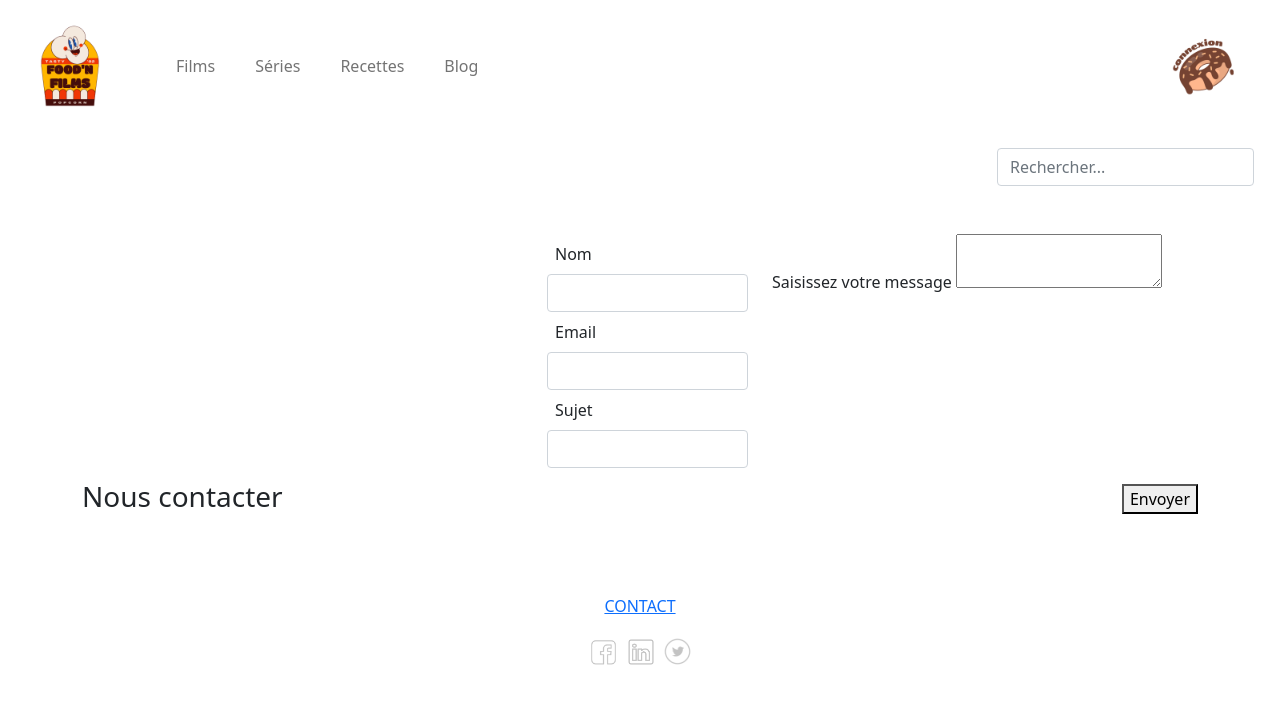
After one commit to justGiletta/WCS_checkpoint4_foodNfilms, a Symfony app: template templates/home/contact.html.twig in a window 1280 px wide. The commit adds this page. Shown: the top 704 px of the page. Run offline with Twig, Linux system fonts and the light colour scheme; the template is opened without the code that fills it, so the values that code supplies are empty; form fields are guessed from the names that the template uses; some libraries are stand-ins or nearby versions.

Commit message:
contact features + layout

```diff
--- a/config/services.yaml
+++ b/config/services.yaml
@@ -4,6 +4,7 @@
 # Put parameters here that don't need to change on each machine where the app is deployed
 # https://symfony.com/doc/current/best_practices.html#use-parameters-for-application-configuration
 parameters:
+    mailer_from: '%env(resolve:MAILER_FROM_ADDRESS)%'
 
 services:
     # default configuration for services in *this* file
--- a/templates/base.html.twig
+++ b/templates/base.html.twig
@@ -33,6 +33,9 @@
         </div>
         <footer class="footer mt-auto py-3">
             <div class="container text-center">
+               <p><a href="{{ path('contact') }}">CONTACT</a></p>
+            </div>
+            <div class="container text-center">
                 <a href="#"><img src="{{ asset('build/images/RS/facebook.png')}}" height="35px" alt=""></a>
                 <a href="#"><img src="{{ asset('build/images/RS/linkedin.png')}}" height="30px" alt=""></a>
                 <a href="#"><img src="{{ asset('build/images/RS/tweeter.png')}}" height="35px" alt=""></a>
--- /dev/null
+++ b/templates/home/contact.html.twig
@@ -0,0 +1,47 @@
+{% extends 'base.html.twig' %}
+
+{% block title %}- CONTACT {% endblock %}
+
+{% block body %}
+<div class="container my-5">
+	<div class="d-flex justify-content-around">
+		<div class="col-5 d-flex flex-column justify-content-end">
+			<h1 class="h3 mb-3 font-weight-normal">Nous contacter</h1>
+		</div>
+		<div class="col-7">
+			{{ form_start(contactForm) }}
+			<div class="row">
+				<div class="col-lg-5 col-xl-4">
+					<div class="form-group">
+						{{ form_label(contactForm.nom, 'Nom',{'label_attr': {'class': 'ms-2 my-2'}}) }}
+						{{ form_errors(contactForm) }}
+						{{ form_widget(contactForm.nom) }}
+					</div>
+					<div class="form-group">
+						{{ form_label(contactForm.email, 'Email',{'label_attr': {'class': 'ms-2 my-2'}}) }}
+						{{ form_errors(contactForm) }}
+						{{ form_widget(contactForm.email) }}
+					</div>
+					<div class="form-group">
+						{{ form_label(contactForm.sujet, 'Sujet',{'label_attr': {'class': 'ms-2 my-2'}}) }}
+						{{ form_errors(contactForm) }}
+						{{ form_widget(contactForm.sujet) }}
+					</div>
+				</div>
+				<div class="col-lg-7 col-xl-8">
+					<div class="form-group">
+						{{ form_label(contactForm.message, 'Saisissez votre message', {'label_attr': {'class': 'my-2'}}) }}
+						{{ form_errors(contactForm) }}
+						{{ form_widget(contactForm.message, {'attr': {'class': 'different-control'}}) }}
+					</div>
+				</div>
+			</div>
+			<div class="form-group text-center text-md-right my-3 d-flex flex-row-reverse">
+				<button type="submit" class="button mt-0">Envoyer</button>
+			</div>
+			{{ form_end(contactForm) }}
+		</div>
+	</div>
+</div>
+
+{% endblock %}
--- a/templates/reset_password/check_email.html.twig
+++ b/templates/reset_password/check_email.html.twig
@@ -4,7 +4,7 @@
 
 {% block body %}
 <div class="container text-center">
-	<h5 class="my-3">
+	<h5 class="my-5">
 		Si un compte correspondant à votre adresse e-mail existe, alors un e-mail vient d'être envoyé contenant un lien que vous pouvez utiliser pour réinitialiser votre mot de passe.
 	</h5>
 	<p class="my-5">Ce lien expirera dans
```
Also changed, not shown: src/Controller/HomeController.php (+31 -0 lines), src/Controller/ResetPasswordController.php (+6 -6 lines), src/Form/ContactType.php (added, +29 -0 lines), templates/home/contactEmail.html.twig (added, +19 -0 lines).
